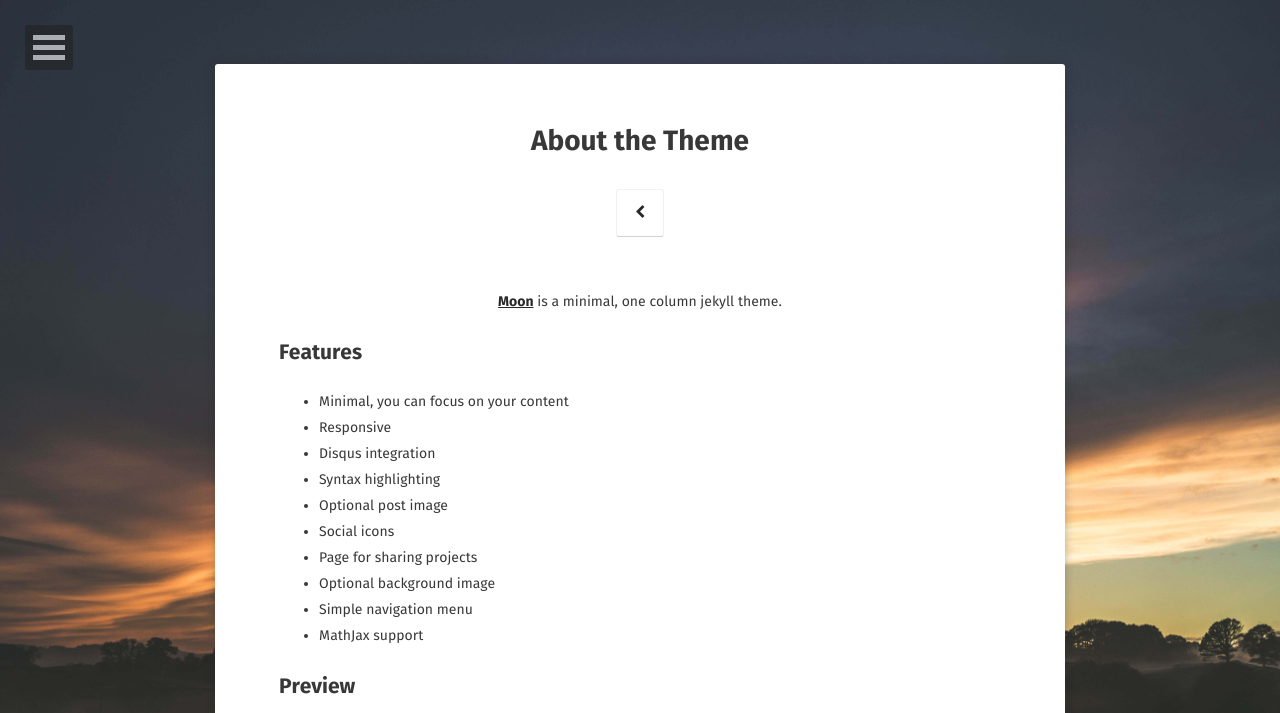
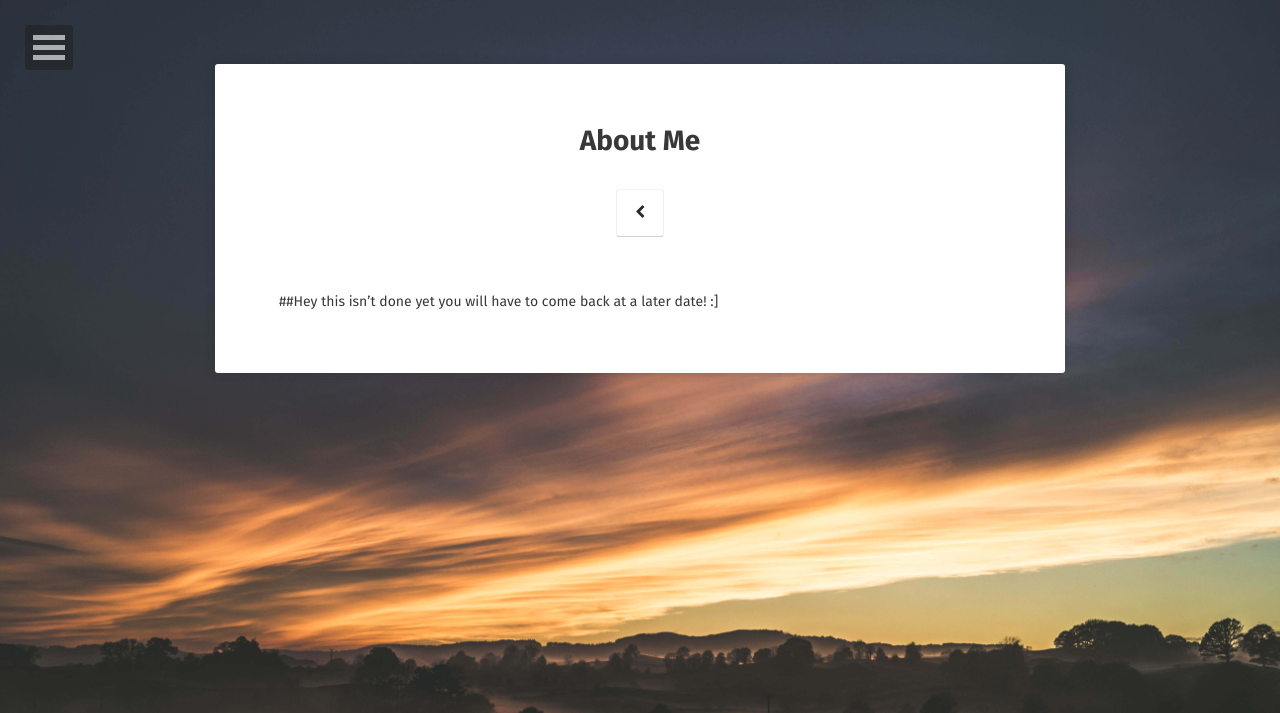
Before and after one commit to Dolichomps/dolichomps.github.io, a Jekyll site: the page built from about/index.md, in a window 1280 px wide. Shown: the top 713 px of the page. Built offline with Jekyll 4.4.1, drawn with Linux system fonts in a browser that asks for light colours; some web fonts are replaced; some of the changed text lies outside the part shown; grey boxes are pictures that could not be loaded.

Commit message:
update about

```diff
--- a/about/index.md
+++ b/about/index.md
@@ -1,37 +1,9 @@
 ---
 layout: page
-title: About the Theme
-tags: [about, Jekyll, theme, moon]
-date: 2016-03-21
+title: About Me
+tags: [about]
+date: 2017-04-21
 comments: false
 ---
 
-<center><a href="http://taylantatli.github.io/Moon"><b>Moon</b></a> is a minimal, one column jekyll theme.</center>
-
-## Features
-* Minimal, you can focus on your content
-* Responsive
-* Disqus integration
-* Syntax highlighting
-* Optional post image
-* Social icons
-* Page for sharing projects
-* Optional background image
-* Simple navigation menu
-* MathJax support
-
-## Preview
-
-{% capture images %}
-    https://cloud.githubusercontent.com/assets/754514/14509720/61c61058-01d6-11e6-93ab-0918515ecd56.png
-    https://cloud.githubusercontent.com/assets/754514/14509716/61ac6c8e-01d6-11e6-879f-8308883de790.png
-{% endcapture %}
-{% include gallery images=images caption="Screenshots of Moon Theme" cols=2 %}
-
-See a [live version of Moon](http://taylantatli.github.io/Moon) hosted on GitHub.
-
-## Getting Started
-
-To learn how to install and use this theme check out the [Setup Guide](http://taylantatli.me/Moon/moon-theme/) for more information.
-
-[Install Moon](https://github.com/TaylanTatli/Moon){: .btn}
+##Hey this isn't done yet you will have to come back at a later date! :]
```
